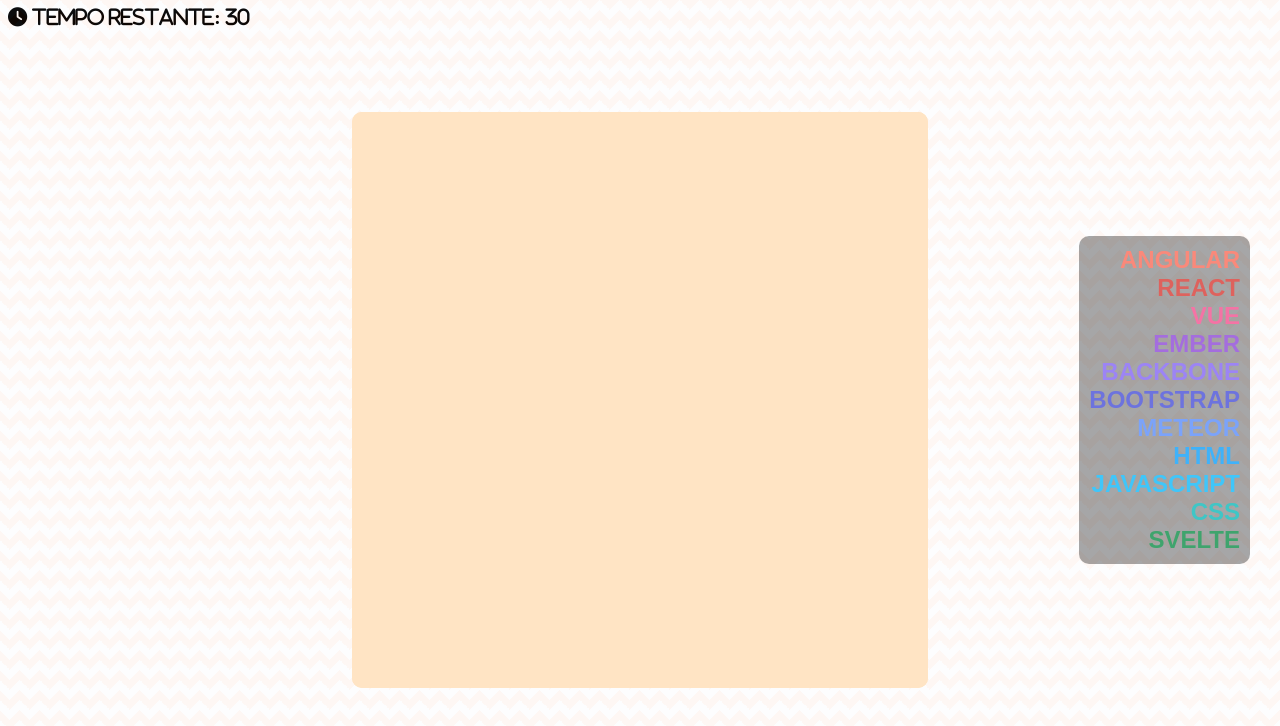
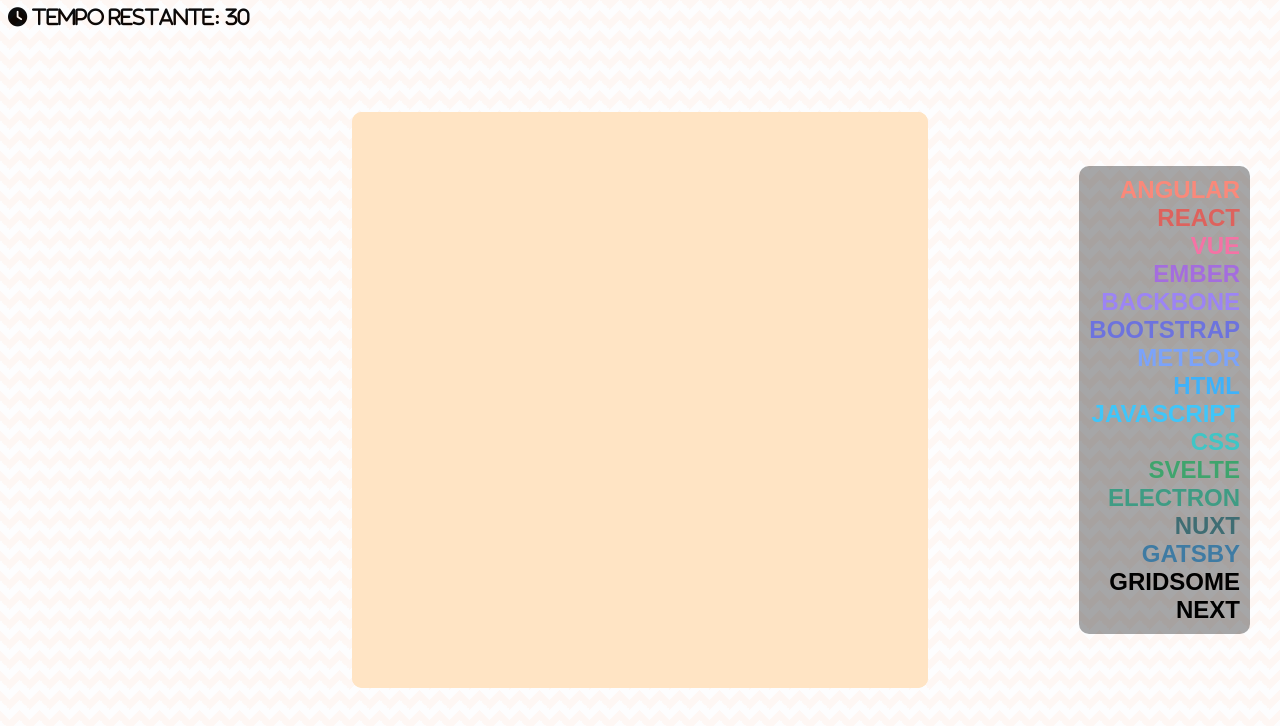
Before and after one commit to Asuryu/LS, a React (Create React App) app in the folder sopa-letras/: page / in a window 1280 px wide. Shown: the top 726 px of the page. Built offline with nearby package versions, Linux system fonts and the light colour scheme.

Commit message:
Update index.js

```diff
--- a/sopa-letras/src/constants/index.js
+++ b/sopa-letras/src/constants/index.js
@@ -9,7 +9,12 @@
     "html",
     "javascript",
     "css",
-    "svelte"
+    "svelte",
+    "electron",
+    "nuxt",
+    "gatsby",
+    "gridsome",
+    "next"
 ];
 
 export const COLOR_PALETTE = [
```
